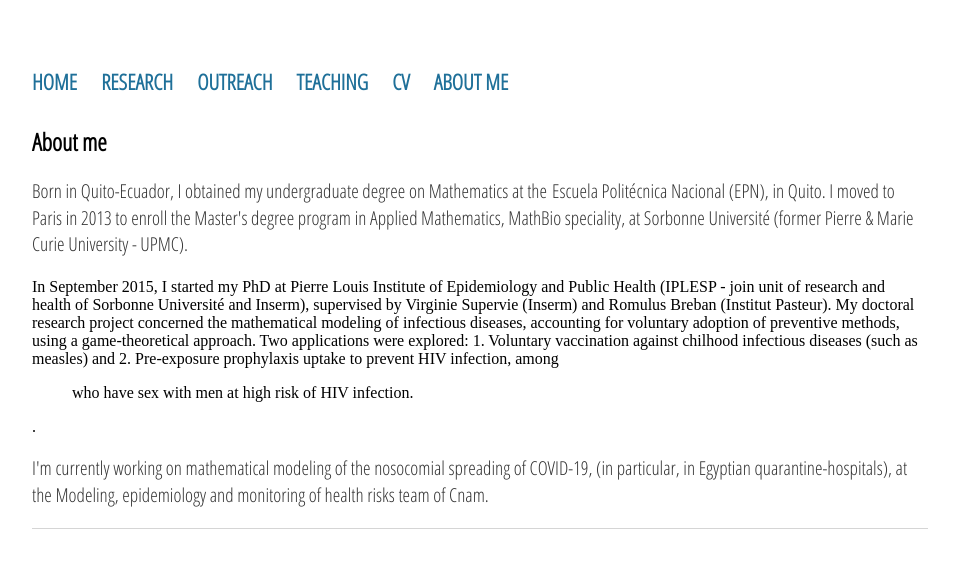
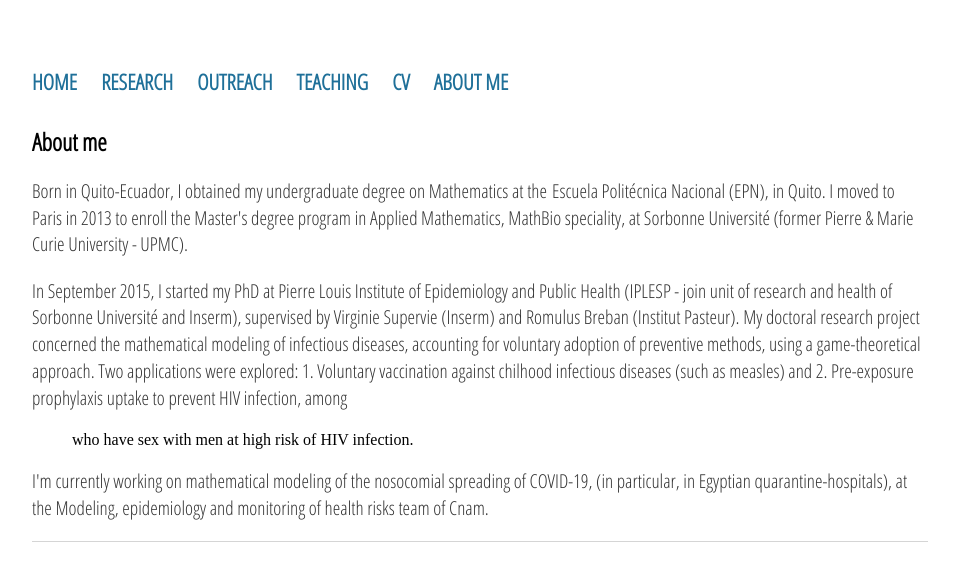
Before and after one commit to sjijon/sjijon.github.io, a Jekyll site: the page built from about.html, in a window 1280 px wide. Shown: the top 581 px of the page, without its empty margins (160-1119 px from the left). Built offline with Jekyll 4.4.1, drawn with Linux system fonts in a browser that asks for light colours; nearby versions of some CDN libraries.

Commit message:
Fix style in About

```diff
--- a/about.html
+++ b/about.html
@@ -11,7 +11,7 @@ to enroll the Master's degree program in Applied Mathematics,
 MathBio speciality, at Sorbonne Université (former Pierre & Marie Curie University
 - UPMC).
 </p>
-</div>
+<p>
 In September 2015, I started my PhD at Pierre Louis Institute of Epidemiology
 and Public Health (IPLESP - join unit of research and health of
 Sorbonne Université and Inserm), supervised by Virginie Supervie (Inserm) and
@@ -21,7 +21,6 @@ of preventive methods, using a game-theoretical approach. Two applications were
 explored: 1. Voluntary vaccination against chilhood infectious diseases (such as measles)
 and 2. Pre-exposure prophylaxis uptake to prevent HIV infection, among <menu>
   who have sex with men at high risk of HIV infection.
-</menu>.
 </p>
 </div>
 <p>
--- a/outreach.html
+++ b/outreach.html
@@ -54,4 +54,9 @@ Website: <a href="https://causalitesantepublique.wordpress.com" target="_blank">
 	<p style="font-size:10px;text-align:center;">
 		Updated: September, 2020.
 	</p>
+
+	<!-- <h3> On the media</h3>
+	<ul>
+	<li> Video about the NOSOCOVID project [<a href="https://www.youtube.com/watch?v=LFTzvmMrNp8&feature=emb_title" >click here</a>]</li>
+	</ul> -->
 </div><!-- /.blurb -->
```
